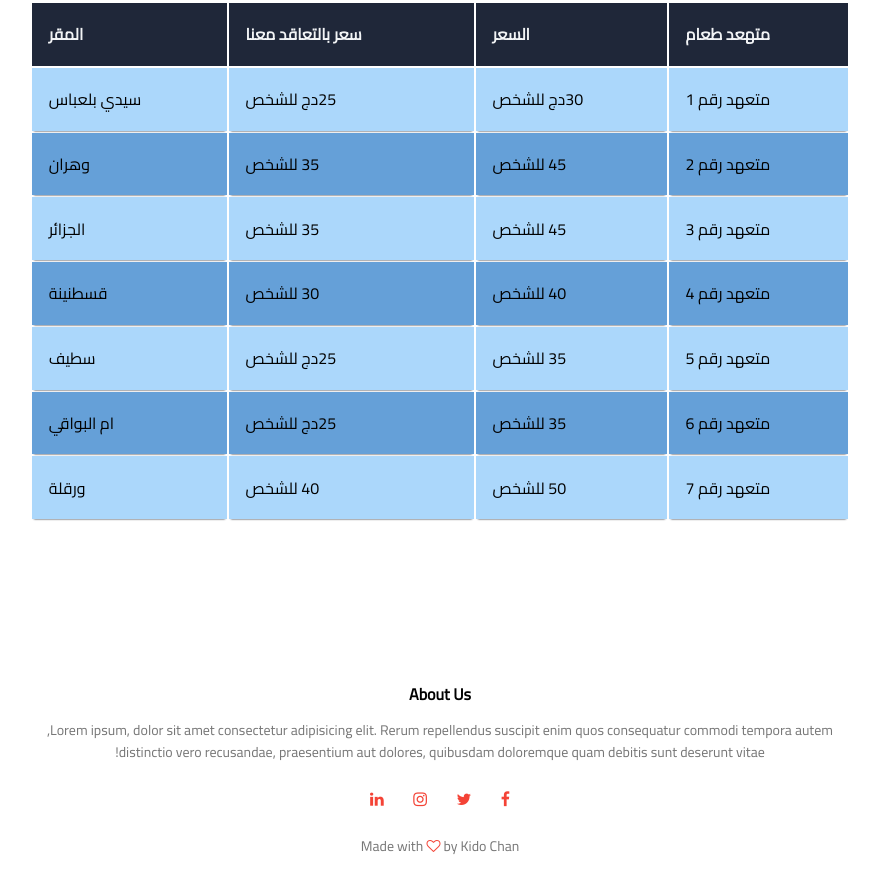
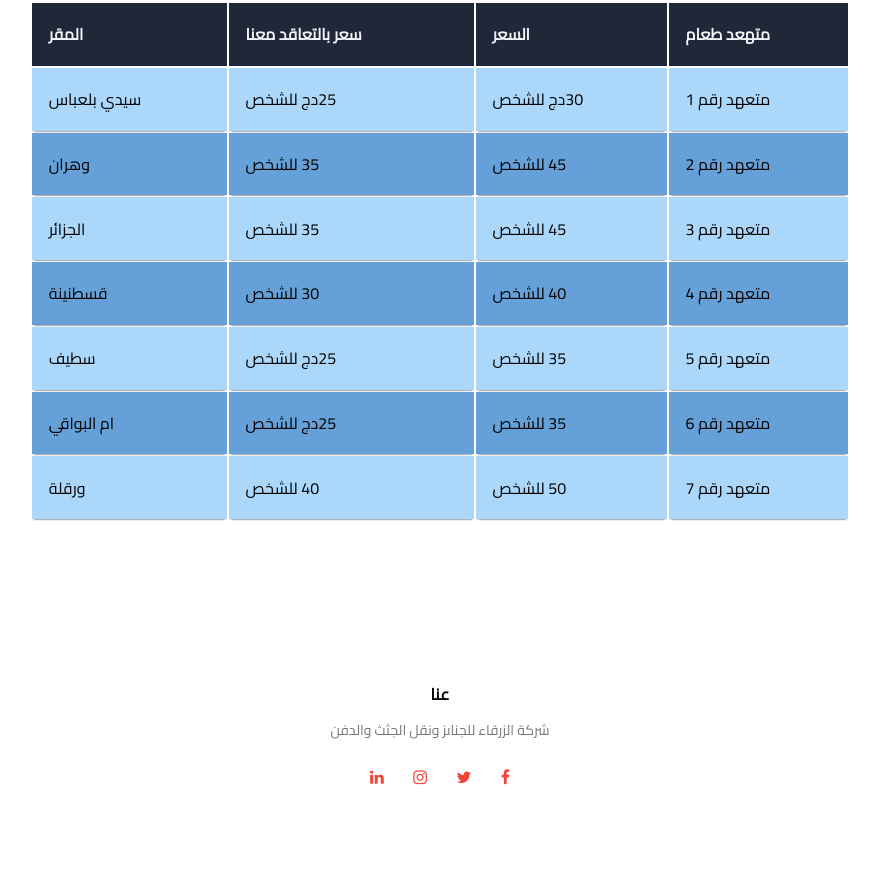
Before and after one commit to yumour/zerkaa, a plain HTML site: page kfunerals-main/food.html in a window 1280 px wide. Shown: the part 459-1352 px from the top of the page, without its empty margins (200-1079 px from the left). After the commit the page ends 1292 px from the top, so only its background shows below. Drawn offline with Linux system fonts and the light colour scheme.

Commit message:
Update food.html

```diff
--- a/kfunerals-main/food.html
+++ b/kfunerals-main/food.html
@@ -99,12 +99,9 @@
     </section>
          <!-- Footer -->
   <section class="footer">
-        <h4>About Us</h4>
+          <h4>عنا</h4>
           <p>
-          Lorem ipsum, dolor sit amet consectetur adipisicing elit. Rerum
-          repellendus suscipit enim quos consequatur commodi tempora autem,<br />
-          distinctio vero recusandae, praesentium aut dolores, quibusdam
-          doloremque quam debitis sunt deserunt vitae!
+            شركة الزرقاء للجناىز ونقل الجثث والدفن
           </p>
             <div class="icons">
               <i class="fa fa-facebook"></i>
@@ -112,7 +109,6 @@
               <i class="fa fa-instagram"></i>
               <i class="fa fa-linkedin"></i>
             </div>
-        <p>Made with <i class="fa fa-heart-o"></i> by Kido Chan</p>
           </section>
 
           <!-- Javascript for toggle menu-->
```
Lines whose indentation alone changed are shown as unchanged.
